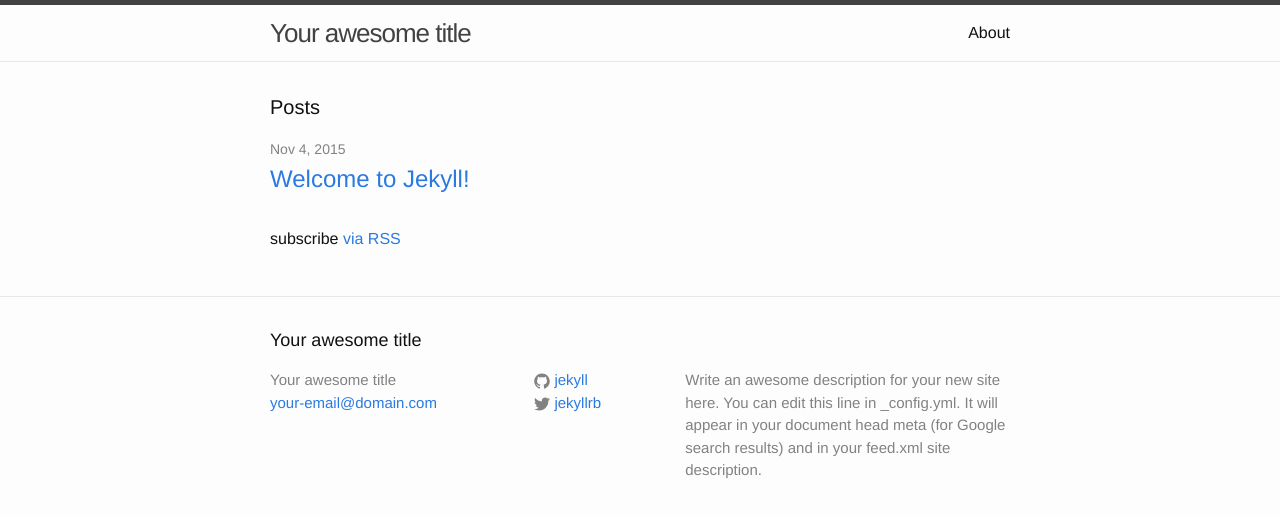
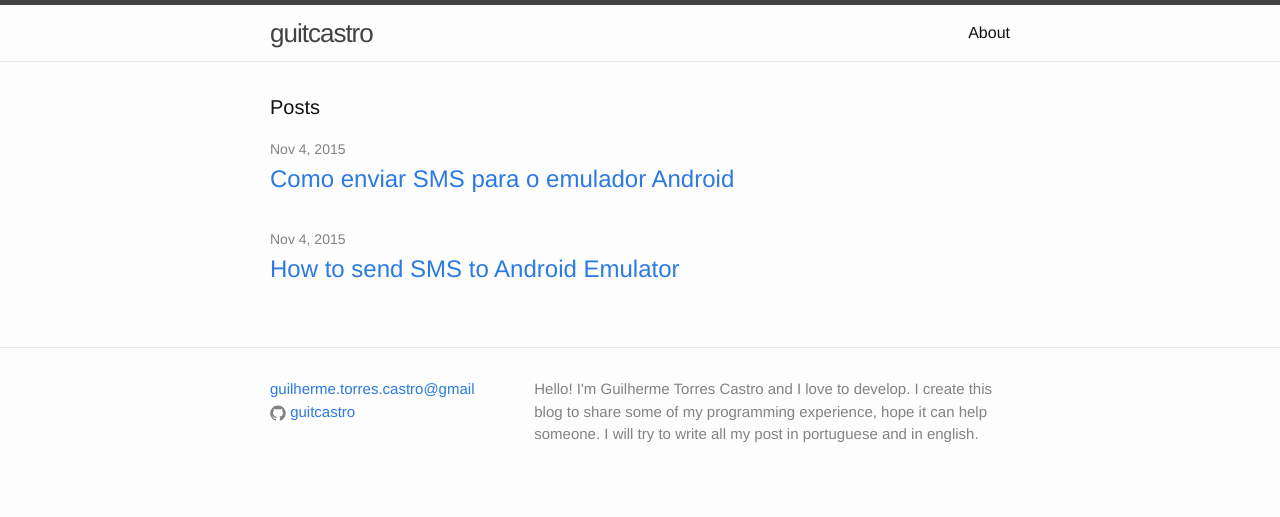
Before and after one commit to guitcastro/guitcastro.github.io, a Jekyll site: the page built from index.html, in a window 1280 px wide. Shown: the top 517 px of the page. Built offline with Jekyll 4.4.1, drawn with Linux system fonts in a browser that asks for light colours.

Commit message:
first post

```diff
--- a/_config.yml
+++ b/_config.yml
@@ -1,21 +1,15 @@
-# Welcome to Jekyll!
-#
-# This config file is meant for settings that affect your whole blog, values
-# which you are expected to set up once and rarely need to edit after that.
-# For technical reasons, this file is *NOT* reloaded automatically when you use
-# 'jekyll serve'. If you change this file, please restart the server process.
+# Site settings
+title: guitcastro
+email: guilherme.torres.castro@gmail
+description: >
+    Hello! I'm Guilherme Torres Castro and I love to develop.
+    I create this blog to share some of my programming experience,
+    hope it can help someone. I will try to write all my post in portuguese and in english.
 
-# Site settings
-title: Your awesome title
-email: your-email@domain.com
-description: > # this means to ignore newlines until "baseurl:"
-  Write an awesome description for your new site here. You can edit this
-  line in _config.yml. It will appear in your document head meta (for
-  Google search results) and in your feed.xml site description.
 baseurl: "" # the subpath of your site, e.g. /blog
-url: "http://yourdomain.com" # the base hostname & protocol for your site
+url: "https://guitcastro.github.io" # the base hostname & protocol for your site
 twitter_username: jekyllrb
-github_username:  jekyll
+github_username:  guitcastro
 
 # Build settings
 markdown: kramdown
--- a/_includes/footer.html
+++ b/_includes/footer.html
@@ -2,35 +2,23 @@
 
   <div class="wrapper">
 
-    <h2 class="footer-heading">{{ site.title }}</h2>
-
     <div class="footer-col-wrapper">
       <div class="footer-col footer-col-1">
         <ul class="contact-list">
-          <li>{{ site.title }}</li>
           <li><a href="mailto:{{ site.email }}">{{ site.email }}</a></li>
+          <li>
+            {% include icon-github.html username=site.github_username %}
+          </li>
         </ul>
       </div>
 
-      <div class="footer-col footer-col-2">
-        <ul class="social-media-list">
-          {% if site.github_username %}
-          <li>
-            {% include icon-github.html username=site.github_username %}
-          </li>
-          {% endif %}
-
-          {% if site.twitter_username %}
-          <li>
-            {% include icon-twitter.html username=site.twitter_username %}
-          </li>
-          {% endif %}
-        </ul>
-      </div>
 
       <div class="footer-col footer-col-3">
         <p>{{ site.description }}</p>
       </div>
+  </div>
+
+
     </div>
 
   </div>
--- a/_includes/head.html
+++ b/_includes/head.html
@@ -8,7 +8,6 @@
 
   <link rel="stylesheet" href="{{ "/css/main.css" | prepend: site.baseurl }}">
   <link rel="canonical" href="{{ page.url | replace:'index.html','' | prepend: site.baseurl | prepend: site.url }}">
-  <link rel="alternate" type="application/rss+xml" title="{{ site.title }}" href="{{ "/feed.xml" | prepend: site.baseurl | prepend: site.url }}">
 
   {% include google_analytics.html %}
 </head>
--- a/_includes/icon-twitter.html
+++ /dev/null
@@ -1 +0,0 @@
-<a href="https://twitter.com/{{ include.username }}"><span class="icon icon--twitter">{% include icon-twitter.svg %}</span><span class="username">{{ include.username }}</span></a>
--- /dev/null
+++ b/_posts/2015-11-04-send_sms_android_emulator_en.markdown
@@ -0,0 +1,18 @@
+---
+layout: post
+title:  "How to send SMS to Android Emulator"
+date:   2015-11-04 20:11:18 -0200
+categories: jekyll update
+---
+
+This is my first blog post and I will start with a very simple solution for a
+problem that a I had some time ago.
+
+In order to send a SMS to an Android Emulator you just hate to:
+
+* open a console/terminal
+* find the portnumber in the title of the emulator
+* connect via telnet to the running emulator: `telnet localhost [portnumber]`
+* type this: `sms send senderPhoneNumber textmessage`
+
+[Reference](http://stackoverflow.com/a/4325836/1107651)
--- /dev/null
+++ b/_posts/2015-11-04-send_sms_android_emulator_pt.markdown
@@ -0,0 +1,18 @@
+---
+layout: post
+title:  "Como enviar SMS para o emulador Android"
+date:   2015-11-04 20:11:18 -0200
+categories: jekyll update
+---
+
+Esse eu meio primeiro post e eu vou mostrar uma solução simples para enviar
+SMS para o emulador Android.
+
+Para enviar SMS você precisa apenas:
+
+* Abrir console/terminal
+* Descobrir o número da porta, no título emulador
+* Conectar ao emulador usando telnet : `telnet localhost [portnumber]`
+* Enviar a sms digitanto: `sms send senderPhoneNumber textmessage`
+
+[Reference](http://stackoverflow.com/a/4325836/1107651)
--- a/_sass/_layout.scss
+++ b/_sass/_layout.scss
@@ -131,14 +131,9 @@
     width:         calc(35% - (#{$spacing-unit} / 2));
 }
 
-.footer-col-2 {
-    width: -webkit-calc(20% - (#{$spacing-unit} / 2));
-    width:         calc(20% - (#{$spacing-unit} / 2));
-}
-
 .footer-col-3 {
-    width: -webkit-calc(45% - (#{$spacing-unit} / 2));
-    width:         calc(45% - (#{$spacing-unit} / 2));
+    width: -webkit-calc(65% - (#{$spacing-unit} / 2));
+    width:         calc(65% - (#{$spacing-unit} / 2));
 }
 
 @include media-query($on-laptop) {
--- a/index.html
+++ b/index.html
@@ -18,6 +18,4 @@ layout: default
     {% endfor %}
   </ul>
 
-  <p class="rss-subscribe">subscribe <a href="{{ "/feed.xml" | prepend: site.baseurl }}">via RSS</a></p>
-
 </div>
```
Also changed, not shown: _posts/2015-11-04-welcome-to-jekyll.markdown (deleted, +0 -25 lines), feed.xml (deleted, +0 -30 lines), _includes/icon-twitter.svg (deleted), 2 other files.
